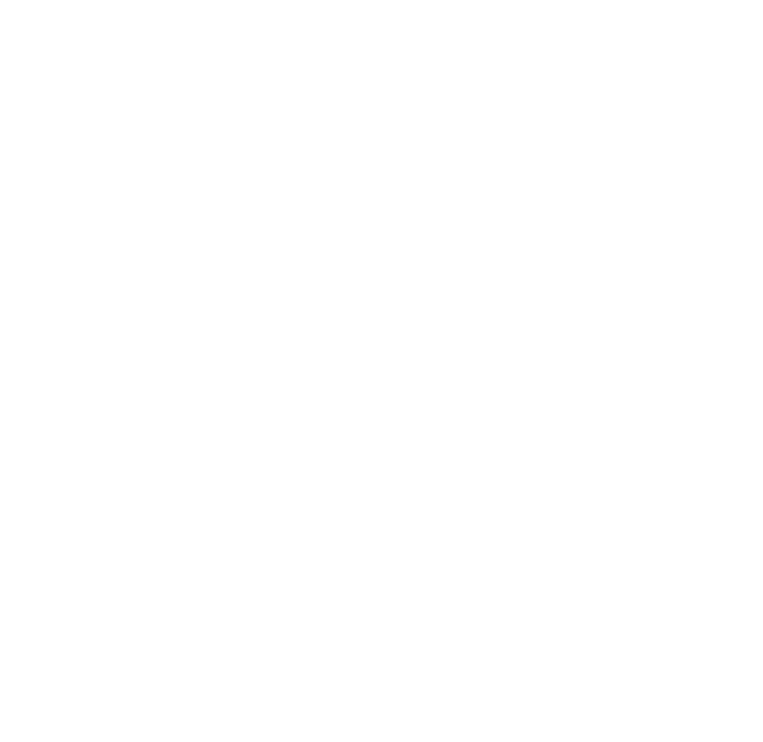
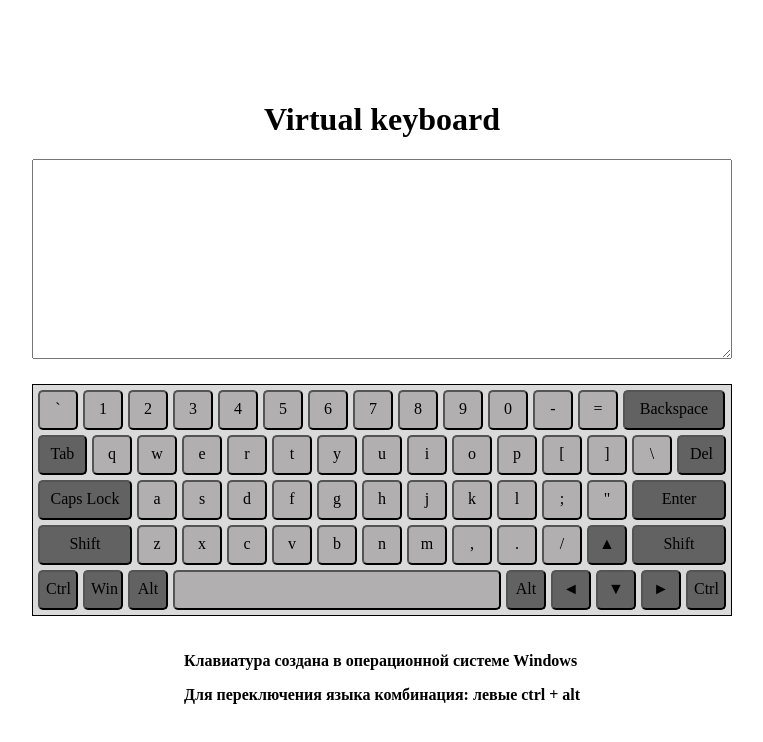
Before and after one commit to Nastasyma/virtual-keyboard, a website: page index.html in a window 1280 px wide. Shown: the whole page, without its empty margins (258-1021 px from the left). Drawn offline with Linux system fonts and the light colour scheme.

Commit message:
feat: add keyboard template in index.html (Sun, Apr 23, 2023  1:18:43 AM)

```diff
--- a/index.html
+++ b/index.html
@@ -10,6 +10,82 @@
   <title>Virtual keyboard</title>
 </head>
 <body>
+  <header class="header">
+    <h1 class="header__title">Virtual keyboard</h1>
+  </header>
+  <main class="keyboard">
+    <textarea class="keyboard__textarea"></textarea>
+    <div class="keyboard__keys">
+      <button class="key">`</button>
+      <button class="key">1</button>
+      <button class="key">2</button>
+      <button class="key">3</button>
+      <button class="key">4</button>
+      <button class="key">5</button>
+      <button class="key">6</button>
+      <button class="key">7</button>
+      <button class="key">8</button>
+      <button class="key">9</button>
+      <button class="key">0</button>
+      <button class="key">-</button>
+      <button class="key">=</button>
+      <button class="key backspace">Backspace</button>
+      <button class="key tab">Tab</button>
+      <button class="key">q</button>
+      <button class="key">w</button>
+      <button class="key">e</button>
+      <button class="key">r</button>
+      <button class="key">t</button>
+      <button class="key">y</button>
+      <button class="key">u</button>
+      <button class="key">i</button>
+      <button class="key">o</button>
+      <button class="key">p</button>
+      <button class="key">[</button>
+      <button class="key">]</button>
+      <button class="key">\</button>
+      <button class="key del">Del</button>
+      <button class="key caps">Caps Lock</button>
+      <button class="key">a</button>
+      <button class="key">s</button>
+      <button class="key">d</button>
+      <button class="key">f</button>
+      <button class="key">g</button>
+      <button class="key">h</button>
+      <button class="key">j</button>
+      <button class="key">k</button>
+      <button class="key">l</button>
+      <button class="key">;</button>
+      <button class="key">"</button>
+      <button class="key enter">Enter</button>
+      <button class="key shift">Shift</button>
+      <button class="key">z</button>
+      <button class="key">x</button>
+      <button class="key">c</button>
+      <button class="key">v</button>
+      <button class="key">b</button>
+      <button class="key">n</button>
+      <button class="key">m</button>
+      <button class="key">,</button>
+      <button class="key">.</button>
+      <button class="key">/</button>
+      <button class="key arrow">▲</button>
+      <button class="key shift">Shift</button>
+      <button class="key ctrl">Ctrl</button>
+      <button class="key win">Win</button>
+      <button class="key alt">Alt</button>
+      <button class="key space"></button>
+      <button class="key alt">Alt</button>
+      <button class="key arrow">◄</button>
+      <button class="key arrow">▼</button>
+      <button class="key arrow">►</button>
+      <button class="key ctrl">Ctrl</button>
+    </div>
+  </main>
+  <footer class="footer">
+    <p class="footer__description">Клавиатура создана в операционной системе Windows</p>
+    <p class="footer__lang">Для переключения языка комбинация: левыe ctrl + alt</p>
+  </footer>
   <script src="js/index.js" type="module"></script>
 </body>
 </html>
--- a/styles/style.css
+++ b/styles/style.css
@@ -1,6 +1,93 @@
 html {
   scroll-behavior: smooth;
 }
+
 * {
   box-sizing: border-box;
 }
+
+body {
+  width: 100vw;
+  height: 100vh;
+  font-weight: 700;
+  display: flex;
+  flex-direction: column;
+  justify-content: center;
+  /* background: url('../assets/bg.jpg') center/cover no-repeat; */
+}
+
+.header,
+.keyboard,
+.footer {
+  margin: 0 auto;
+}
+
+.keyboard__textarea {
+  width: 700px;
+  height: 200px;
+  padding: 10px;
+  margin-bottom: 20px;
+}
+
+.keyboard__keys {
+  width: 700px;
+  display: flex;
+  flex-wrap: wrap;
+  gap: 5px;
+  margin-bottom: 20px;
+  padding: 5px;
+  border: 1px solid black;
+  background-color: rgb(218, 218, 218);
+}
+
+.key {
+  width: 40px;
+  height: 40px;
+  background-color: rgb(177, 175, 175);
+  border-radius: 5px;
+  transition: all .1s ease-in-out;
+}
+
+.key:hover {
+  background-color: aqua;
+  cursor: pointer;
+}
+
+.key:active {
+  transform: scale(0.95);
+}
+
+.space:active {
+  transform: scale(0.985);
+}
+
+.backspace,
+.tab,
+.del,
+.shift,
+.caps,
+.ctrl,
+.alt,
+.win,
+.enter,
+.arrow {
+  background-color: rgb(99, 98, 98);
+}
+.backspace {
+  width: 102px;
+}
+
+.del,
+.tab {
+  width: 49px;
+}
+
+.caps,
+.enter,
+.shift {
+  width: 94px;
+}
+
+.space {
+  width: 328px;
+}
```
